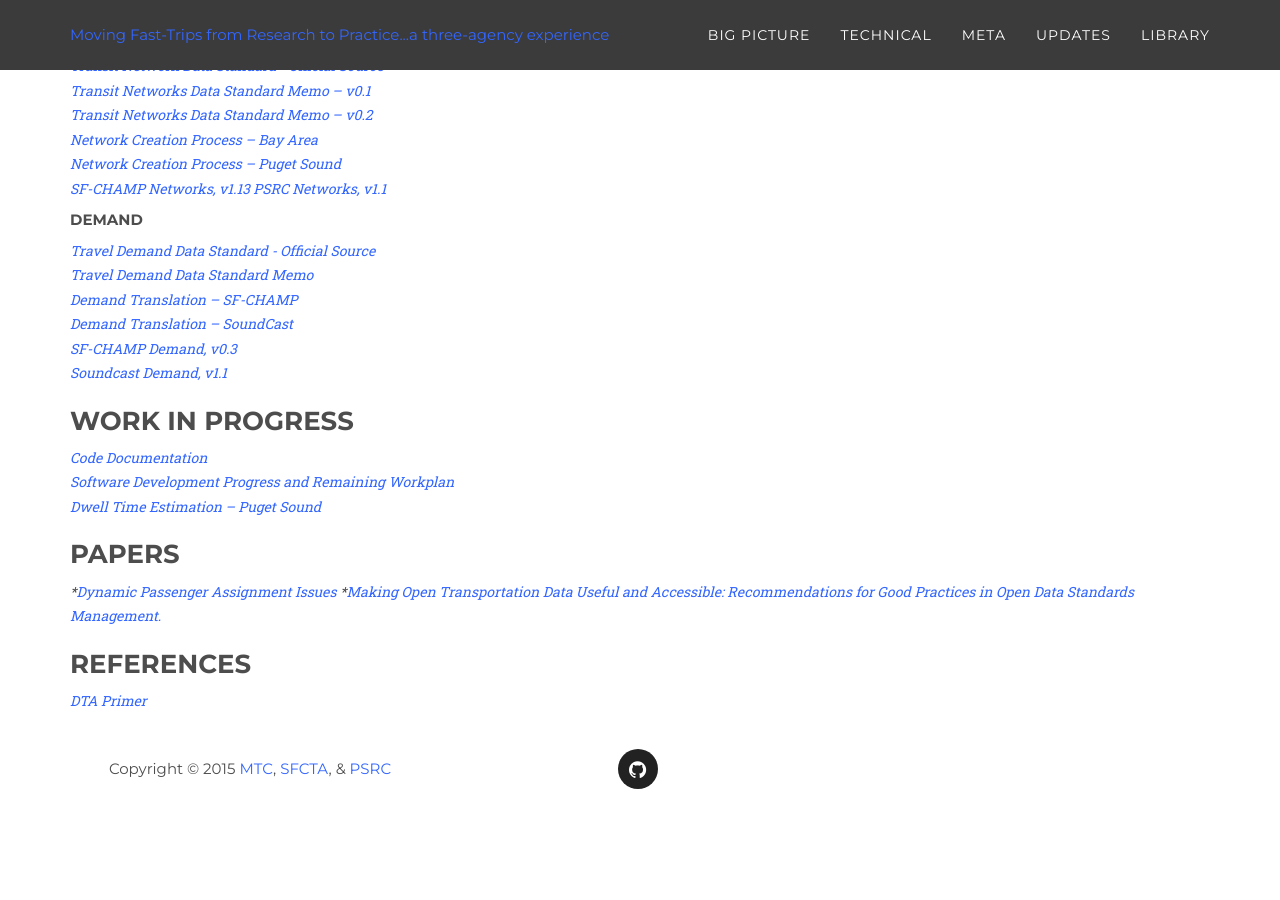
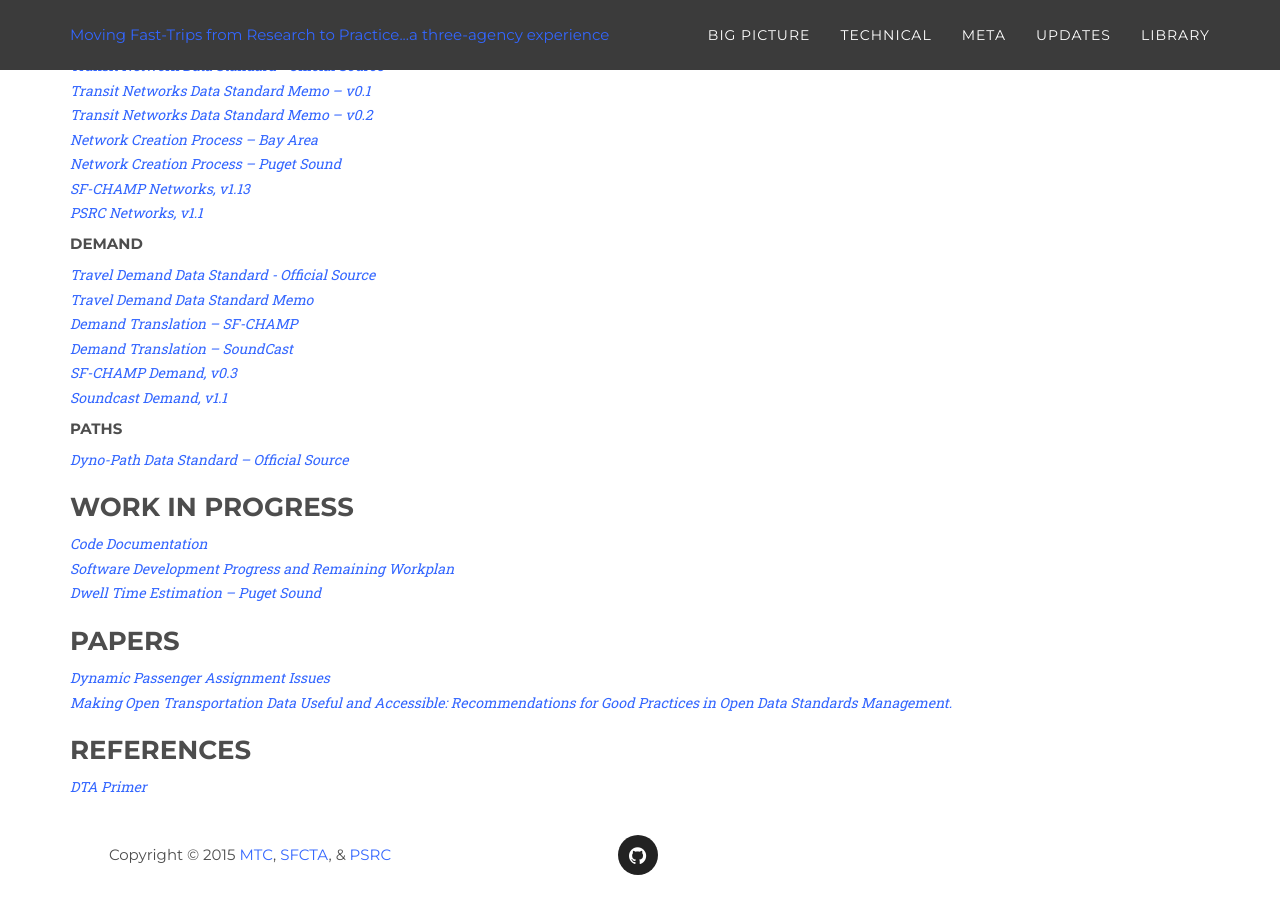
Before and after one commit to BayAreaMetro/fast-trips-project, a Jekyll site: the page built from library/index.md, in a window 1280 px wide and 900 px high, scrolled down 766 px. Built offline with Jekyll 4.4.1, drawn with Linux system fonts in a browser that asks for light colours; some web fonts are replaced; before the commit the page ends 1580 px from its top, so only the background shows below that.

Commit message:
Add dyno-path link

```diff
--- a/library/index.md
+++ b/library/index.md
@@ -56,6 +56,10 @@
 *[SF-CHAMP Demand, v0.3](https://mtcdrive.box.com/s/2eg460coqwq4jlczsbaxt0yh4crzkixl)*
 *[Soundcast Demand, v1.1](https://mtcdrive.box.com/s/urb1hipzqs4s75g8mnzov665mmrlc7pv)*
 
+##### Paths
+
+*[Dyno-Path Data Standard – Official Source ](https://github.com/osplanning-data-standards/dyno-path)*
+
 ### Work in Progress
 
 *[Code Documentation](http://metropolitantransportationcommission.github.io/fast-trips/)*
@@ -63,8 +67,8 @@
 *[Dwell Time Estimation – Puget Sound](https://github.com/psrc/fast-trips_dwell_time_model)*
 
 ### Papers
-**[Dynamic Passenger Assignment Issues]({{ site.baseurl }}/library/TRB17-Issues.pdf)*
-**[Making Open Transportation Data Useful and Accessible: Recommendations for Good Practices in Open Data Standards Management.]({{ site.baseurl }}/library/TRB17-OpenData.pdf)*
+*[Dynamic Passenger Assignment Issues]({{ site.baseurl }}/library/TRB17-Issues.pdf)*
+*[Making Open Transportation Data Useful and Accessible: Recommendations for Good Practices in Open Data Standards Management.]({{ site.baseurl }}/library/TRB17-OpenData.pdf)*
 
 
 ### References
```
